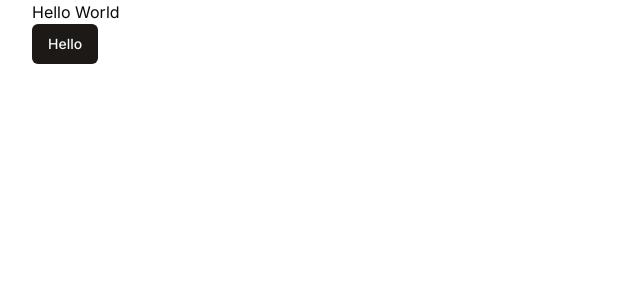
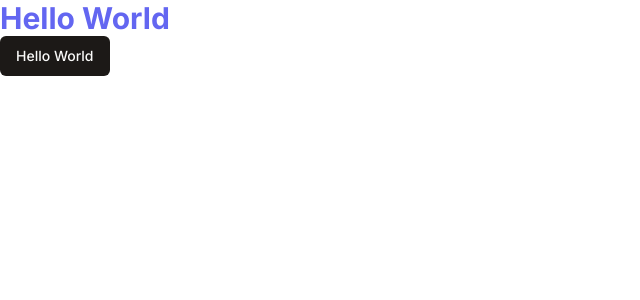
Before and after one commit to Ozzie-code-alt/discord-clone, a Next.js app: page / in a window 1280 px wide. Shown: the top 300 px of the page, without its empty margins (0-640 px from the left). Built offline with nearby package versions, Linux system fonts and the light colour scheme.

Commit message:
Cn Introduction

```diff
--- a/app/page.tsx
+++ b/app/page.tsx
@@ -1,11 +1,13 @@
 import { Button } from "@/components/ui/button";
+import {cn} from "@/lib/utils"
 
 
+//we have this cn functio in our lib folder that was added by shadcn to which we can use to make conditional statements in out classNames
 export default function Home() {
   return (
-    <div className="container">
-      <p>Hello World</p>
-      <Button>Hello</Button>
+    <div className="f">
+      <p className="text-3xl font-bold text-indigo-500">Hello World</p>
+      <Button>Hello World</Button>
     </div>
 
 
--- a/lib/utils.ts
+++ b/lib/utils.ts
@@ -1,6 +1,7 @@
 import { type ClassValue, clsx } from "clsx"
 import { twMerge } from "tailwind-merge"
 
+//cn function helps us create dynamic classes in Tailwind
 export function cn(...inputs: ClassValue[]) {
   return twMerge(clsx(inputs))
 }
```
Also changed, not shown: 1 other file (tests, documents, lock files or other folders).
